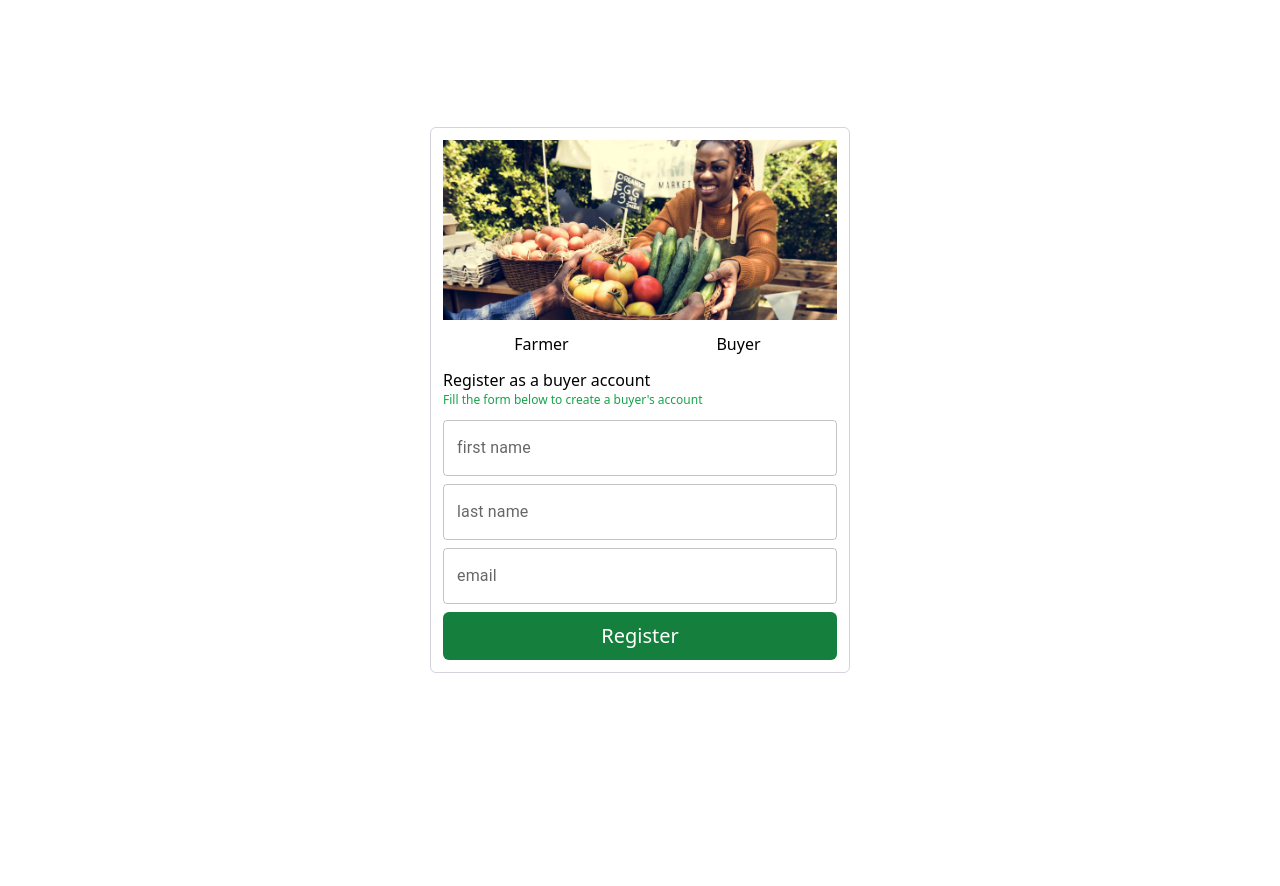
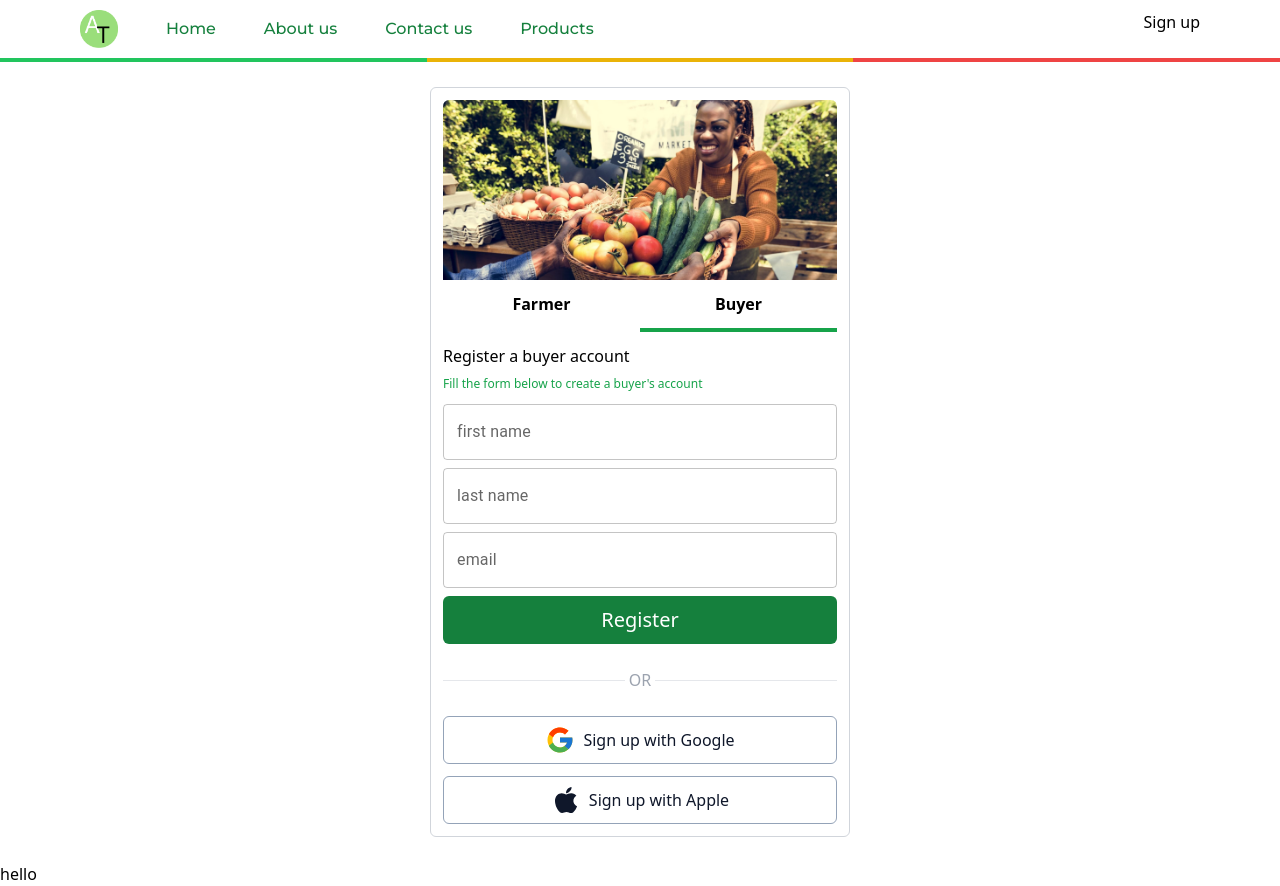
Before and after one commit to Freshkay76/agrotrade, a Next.js app: page /auth/signup in a window 1280 px wide. Before the commit the page ends 800 px from the top, so only its background shows below. Built offline with nearby package versions, Linux system fonts and the light colour scheme.

Commit message:
new file

```diff
--- a/pages/_app.js
+++ b/pages/_app.js
@@ -1,5 +1,10 @@
-import '@/styles/globals.css'
+import '@/styles/globals.css';
+import Layouts from './components/layout';
 
 export default function App({ Component, pageProps }) {
-  return <Component {...pageProps} />
+  return (
+    <Layouts>
+    <Component {...pageProps} />
+    </Layouts>
+  )
 }
--- a/pages/auth/signup.js
+++ b/pages/auth/signup.js
@@ -1,32 +1,41 @@
+import { useState } from "react";
 import Head from "next/head";
 import Image from "next/image";
 import { TextField } from "@mui/material";
+import {FcGoogle } from 'react-icons/fc';
+import {FaApple } from 'react-icons/fa';
 
 export default function signup () {
+    const [tab,setTab] = useState('buyer');
+
     return (
         <>
         <Head>
             <title>Signup | Agrotrade</title>
         </Head>
-        <main className="h-screen flex justify-center items-center py-20">
+        <main className="h-screen flex justify-center items-center py-20 px-3 md:px-0">
             <div className="w-full md:w-[420px] flex flex-col gap-3 border
             border-gray-300 rounded-md p-3">
 
                 <Image
                 width={400}
                 height={200}
-
+                className="rounded-t-md"
                  src='/farm-trade.jpg' alt="farm trade"/>
 
-                 <div className="flex flex-col gap-3">
+                 <div className="flex flex-col gap-5 md:gap-3">
                     <ul className="grid grid-cols-2">
-                        <li className="text-center">Farmer</li>
-                        <li className="text-center">Buyer</li>
+                        <li
+                        className={`text-center font-bold pb-3 cursor-pointer ${tab == 'farmer' ? styles.tabColor : null}`}
+                        onClick={() => setTab('farmer')}>Farmer</li>
+                        <li
+                        className={`text-center font-bold pb-3 cursor-pointer ${tab == 'buyer' ? styles.tabColor : null}`}
+                        onClick={() => setTab('buyer')}>Buyer</li>
                     </ul>
 
-                    <div>
-                        <h2 className="text-2x1">Register as a buyer account</h2>
-                        <p className="text-xs text-green-600">Fill the form below to create a buyer's account</p>
+                    <div className="flex flex-col gap-2">
+                        <h2 className="text-2x1">{`Register a ${tab} account`}</h2>
+                        <p className="text-xs text-green-600">{`Fill the form below to create a ${tab}'s account`}</p>
                     </div>
 
                     <form>
@@ -36,20 +45,46 @@
                         </div>
 
                         <div className="mb-2">
-                        <TextField className="w-full" variant="outlined" label="last name"/>
+                        <TextField className="w-full" variant="outlined"
+                        label="last name"/>
                         </div>
 
                         <div className="mb-2">
-                        <TextField className="w-full" variant="outlined" label="email"/>
+                        <TextField className="w-full" variant="outlined"
+                         label="email"/>
                         </div>
 
+                        {tab == 'farmer'
+                        ? <div className="mb-2">
+                            <TextField className="w-full" variant="outlined" label="company name"/>
+                        </div>
+                        : null}
 
                         <button className="h-[48px] w-full flex justify-center items-center bg-green-700
                         text-white text-xl rounded-md">Register</button>
                     </form>
+
+                    {/* OR seperator */}
+                    <div className="separator"> <span className='text-gray-400 my-3'>OR</span> </div>
+
+                    {/* Social signup */}
+                    <div className="flex flex-col gap-3 ">
+                        <button
+                         className="h-[48px] flex justify-center items-center border border-slate-400 rounded-md text-slate-900">
+                        <FcGoogle className="text-3xl mr-2"/> Sign up with Google
+                        </button>
+                        <button
+                         className="h-[48px] flex justify-center items-center border border-slate-400 rounded-md text-slate-900">
+                        <FaApple className="text-3xl mr-2"/> Sign up with Apple
+                        </button>
+                    </div>
                  </div>
             </div>
         </main>
         </>
     )
 }
+
+const styles = {
+    tabColor:'border-b-4 border-green-600'
+}
--- /dev/null
+++ b/pages/components/footer.js
@@ -0,0 +1,10 @@
+import Link from "next/link";
+import Image from "next/image";
+
+export default function Footer () {
+    return(
+        <footer>
+            <p>hello</p>
+        </footer>
+    );
+}
--- /dev/null
+++ b/pages/components/layout.js
@@ -0,0 +1,13 @@
+import NavBar from "./navbar";
+import Footer from "./footer";
+
+
+export default function Layouts({children}) {
+    return (
+        <>
+        <NavBar/>
+        {children}
+        <Footer/>
+        </>
+    )
+}
--- /dev/null
+++ b/pages/components/navbar.js
@@ -0,0 +1,47 @@
+import Link from "next/link";
+import Image from "next/image";
+import {Montserrat} from 'next/font/google'
+
+const montserrat_500 = Montserrat({
+    subsets:["latin"],
+    weight:"500",
+})
+
+export default function NavBar () {
+    return (
+        <div>
+        <nav className="h-[58px] flex items-center px-20">
+            {/* desktop navbar */}
+            <div className="w-full flex flex-row justify-between item-center">
+                <ul className="flex flex-row items-center gap-12">
+                    <li>
+                        <Image width={38} height={38} src='/AGROTRADE.png' alt="logo"/>
+                    </li>
+                    <li className={`${montserrat_500.className} text-green-700 hover:text-yellow-700`}>
+                        <Link href="/">Home</Link>
+                    </li>
+                    <li className={`${montserrat_500.className} text-green-700 hover:text-yellow-700`}>
+                        <Link href="/about-us">About us</Link>
+                    </li>
+                    <li className={`${montserrat_500.className} text-green-700 hover:text-yellow-700`}>
+                        <Link href="/contact-us">Contact us</Link>
+                    </li>
+                    <li className={`${montserrat_500.className} text-green-700 hover:text-yellow-700`}>
+                        <Link href="/products">Products</Link>
+                    </li>
+                </ul>
+
+                <Link href='/auth/signup'>Sign up</Link>
+            </div>
+        </nav>
+
+
+        <div className="grid grid-cols-3">
+                    <div className="h-[4px] bg-green-500"></div>
+                    <div className="h-[4px] bg-yellow-500"></div>
+                    <div className="h-[4px] bg-red-500"></div>
+                </div>
+
+        </div>
+    )
+}
--- a/styles/globals.css
+++ b/styles/globals.css
@@ -12,3 +12,26 @@
 .home-grad {
   background: linear-gradient();
 }
+
+/* OR seperator for signup --- begin */
+.separator {
+  display: flex;
+  align-items: center;
+  text-align: center;
+}
+
+.separator::before,
+.separator::after {
+  content: '';
+  flex: 1;
+  border-bottom: 1px solid #e5e7eb;
+}
+
+.separator:not(:empty)::before {
+  margin-right: .25em;
+}
+
+.separator:not(:empty)::after {
+  margin-left: .25em;
+}
+/* OR seperator for signup --- end*/
```
Also changed, not shown: public/AGROTRADE.png (added).
